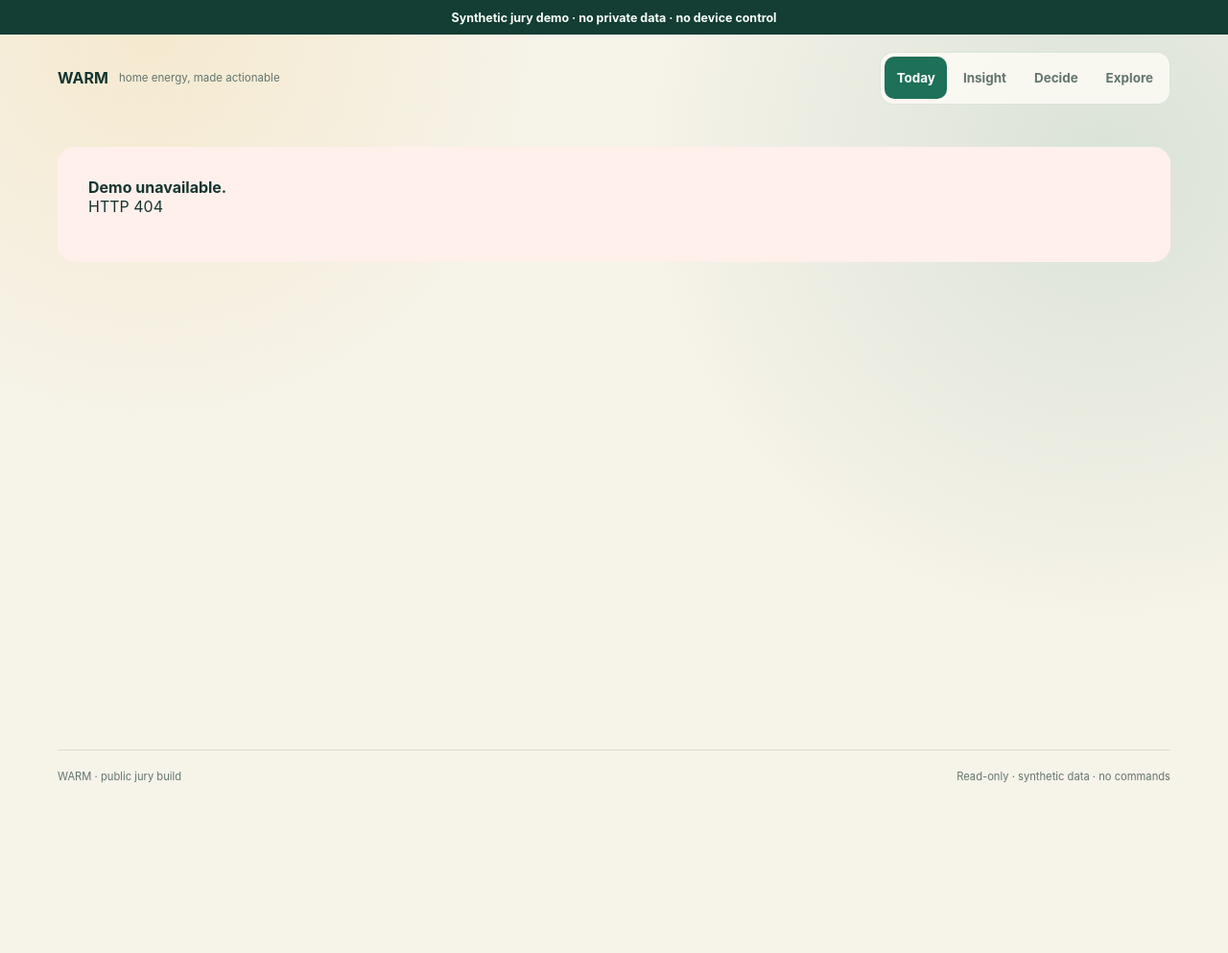
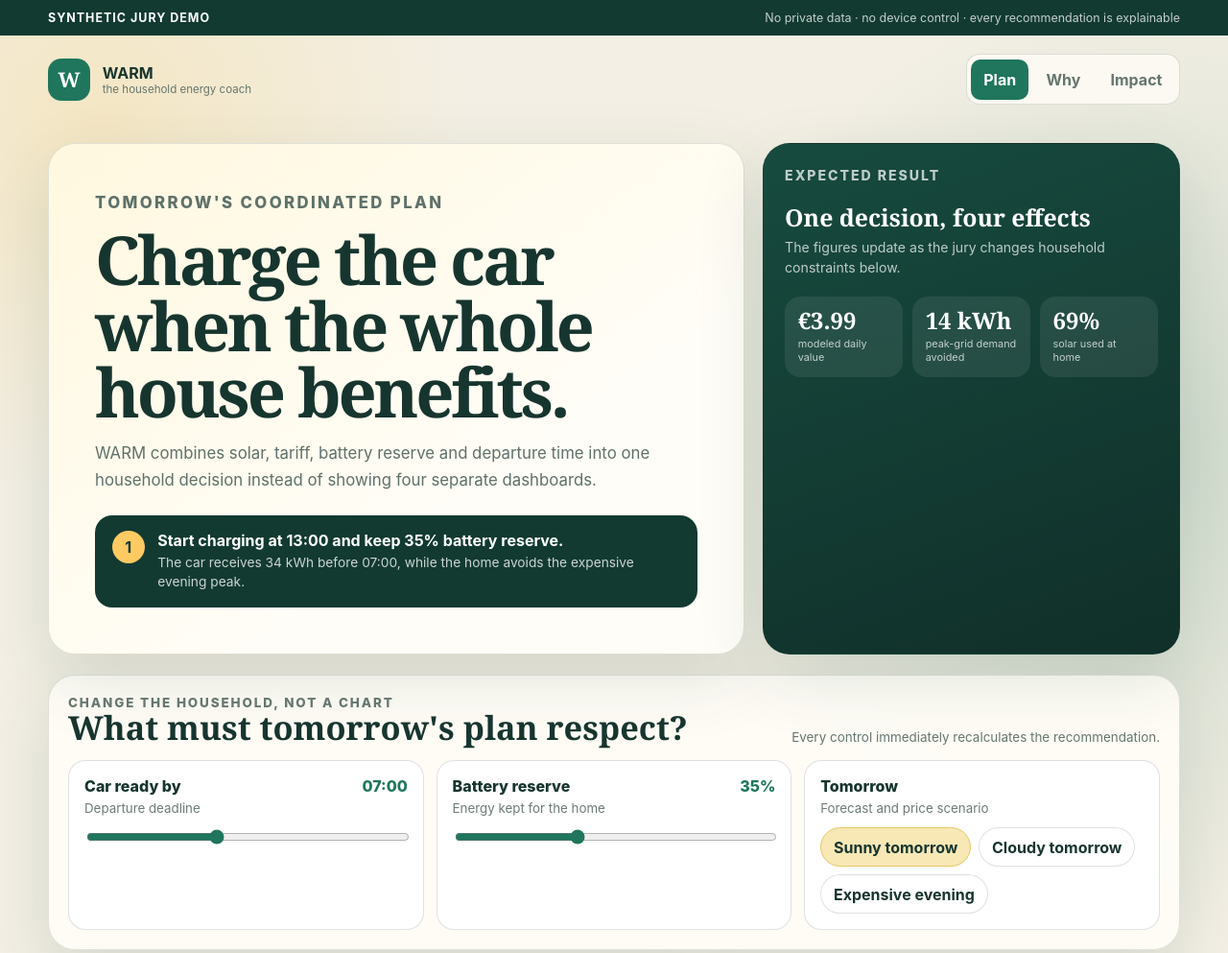
Before and after one commit to jhw367/warm-energy-coach, a website: page public/index.html in a window 1280 px wide. Shown: the top 993 px of the page at 96% size. Before the commit the page ends 848 px from the top, so only its background shows below. Drawn offline with Linux system fonts and the light colour scheme; no server answers.

Commit message:
Launch interactive jury experience

```diff
--- a/public/index.html
+++ b/public/index.html
@@ -1,13 +1,16 @@
 <!doctype html>
 <html lang="en">
 <head>
-  <meta charset="utf-8"><meta name="viewport" content="width=device-width, initial-scale=1"><meta name="color-scheme" content="light"><meta name="theme-color" content="#143d34">
-  <meta name="description" content="WARM turns a synthetic household energy profile into transparent, ranked actions.">
-  <title>WARM · Energy Coach</title><link rel="stylesheet" href="/app.css?v=4"><script type="module" src="/app-v4.js"></script>
+  <meta charset="utf-8">
+  <meta name="viewport" content="width=device-width,initial-scale=1">
+  <meta name="color-scheme" content="light">
+  <meta name="theme-color" content="#123a31">
+  <meta name="description" content="WARM coordinates solar, battery, home and EV into one explainable household energy plan.">
+  <title>WARM · Jury Experience</title>
+  <link rel="stylesheet" href="/jury.css?v=1">
+  <script type="module" src="/jury.js?v=1"></script>
 </head>
-<body data-view="today">
-  <div class="disclosure" role="status">Synthetic jury demo · no private data · no device control</div>
-  <header class="site-header"><a class="brand" href="/?view=today" aria-label="WARM home"><strong>WARM</strong><small>home energy, made actionable</small></a><nav aria-label="Product views"><a data-route="today" href="/?view=today">Today</a><a data-route="insight" href="/?view=insight">Insight</a><a data-route="decide" href="/?view=decide">Decide</a><a data-route="explore" href="/?view=explore">Explore</a></nav></header>
-  <main id="app"><section class="loading" aria-live="polite">Loading the synthetic household…</section></main>
-  <footer><span>WARM · public jury build</span><span>Read-only · synthetic data · no commands</span></footer><noscript>This demo requires JavaScript.</noscript>
-</body></html>
+<body>
+  <noscript>This interactive jury experience requires JavaScript.</noscript>
+</body>
+</html>
```
